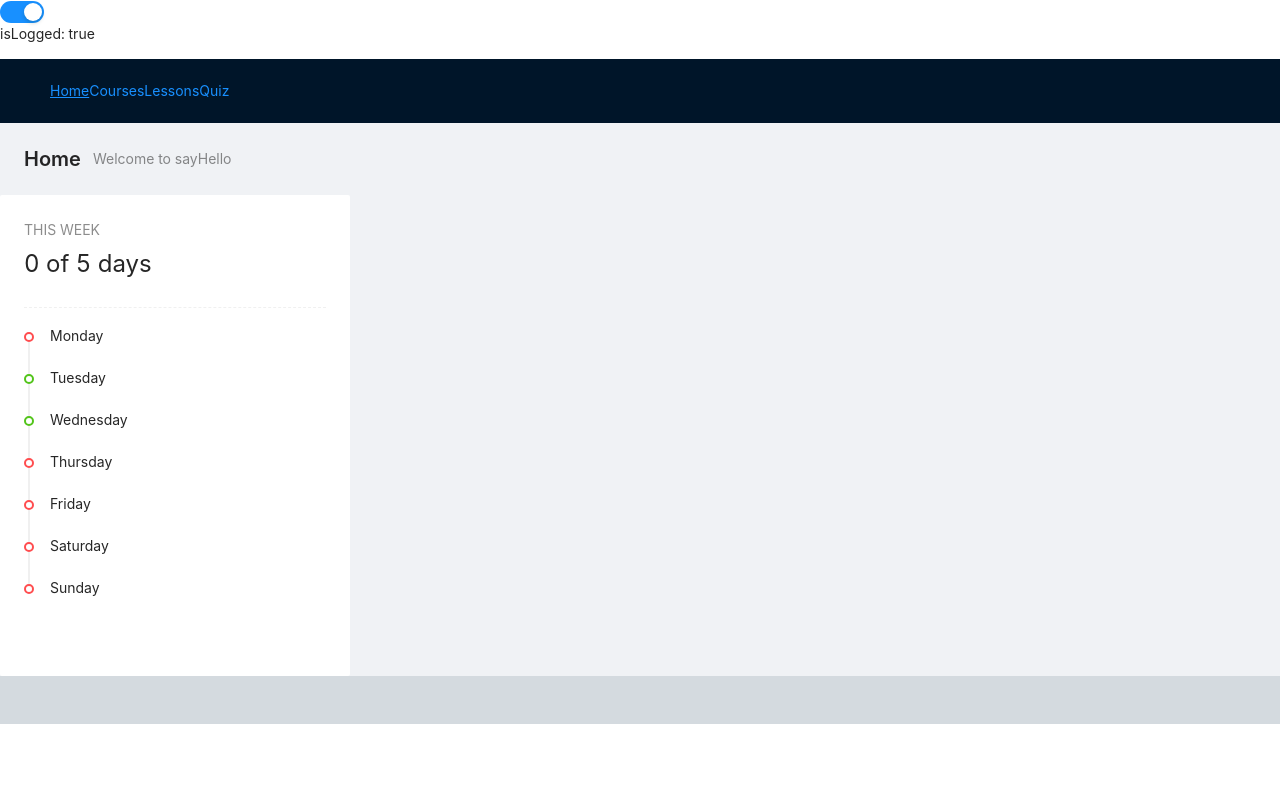
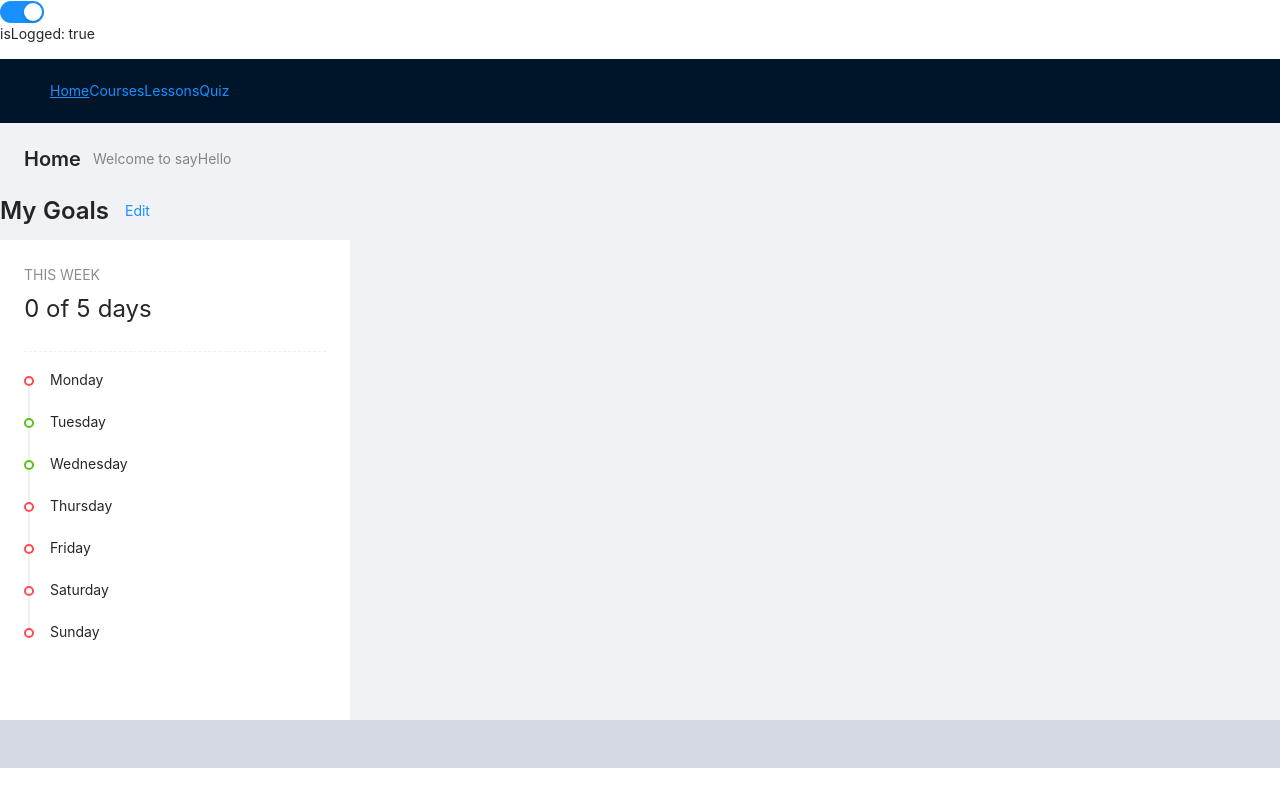
Before and after one commit to antoineGH/sayhello, a React (Create React App) app: page /auth/home in a window 1280 px wide. Built offline with nearby package versions, Linux system fonts and the light colour scheme.

Commit message:
add title and edit button to my goal

```diff
--- a/src/components/goal/Goal.tsx
+++ b/src/components/goal/Goal.tsx
@@ -1,9 +1,15 @@
-import { Card, Divider, Statistic, Timeline } from 'antd'
+import { Button, Card, Divider, Statistic, Timeline, Typography } from 'antd'
 import './style.css'
 
 const Goal = () => {
+	const { Title } = Typography
 	const weekDays = ['Monday', 'Tuesday', 'Wednesday', 'Thursday', 'Friday', 'Saturday', 'Sunday']
 	return (
+		<>
+			<div className='goal_title'>
+				<Title level={3}>My Goals</Title>
+				<Button type='link'>Edit</Button>
+			</div>
 			<Card bordered={false} style={{ width: 350 }}>
 				<Statistic title='THIS WEEK' value='0 of 5 days' />
 				<Divider dashed />
@@ -18,6 +24,7 @@ const Goal = () => {
 					})}
 				</Timeline>
 			</Card>
+		</>
 	)
 }
 export default Goal
--- a/src/components/goal/style.css
+++ b/src/components/goal/style.css
@@ -1,10 +1,3 @@
-.div_weekdays {
-	/* background-color: yellow; */
+.goal_title {
 	display: flex;
-	justify-content: space-between;
 }
-
-.weekdays {
-	/* background-color: pink; */
-	font-size: 0.9rem;
-}
```
Lines whose indentation alone changed are shown as unchanged.
